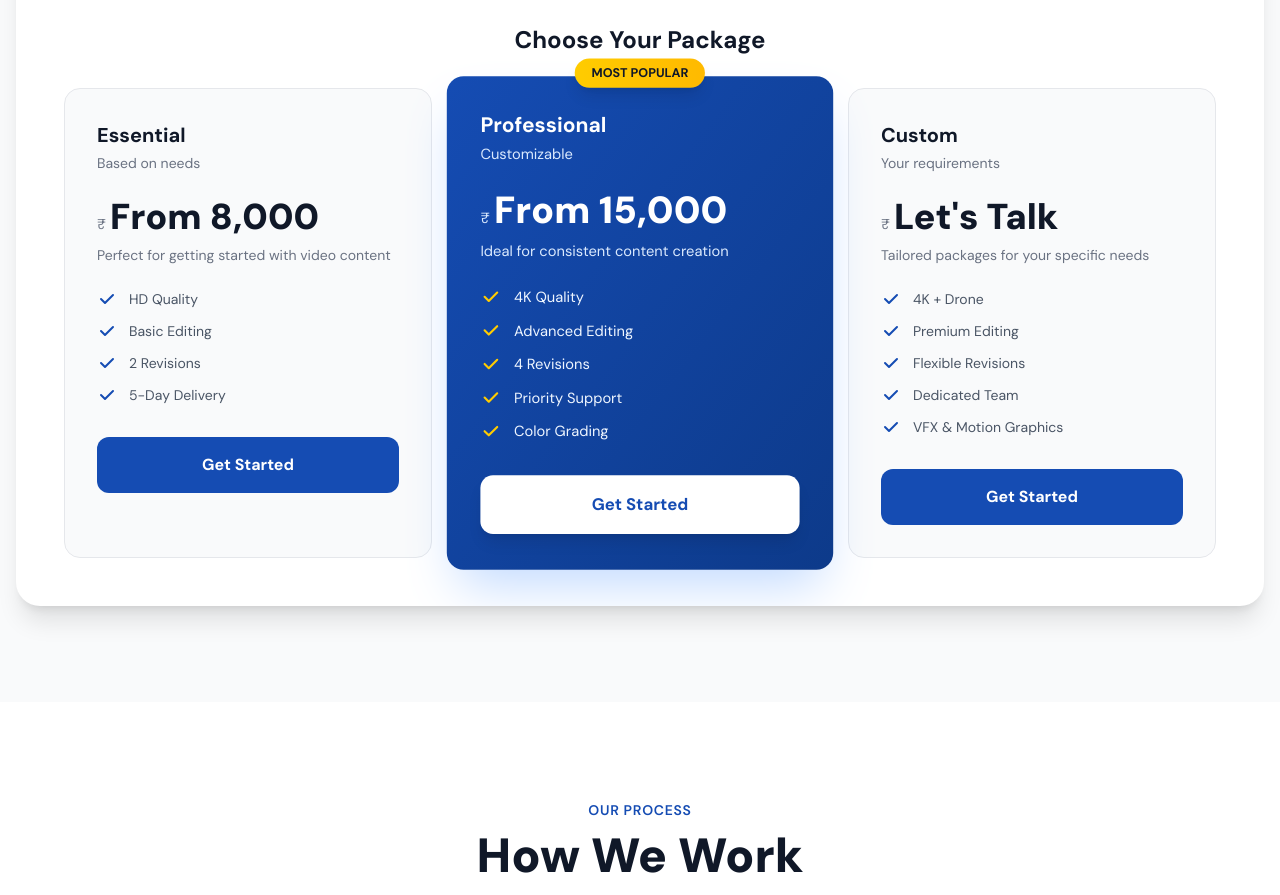
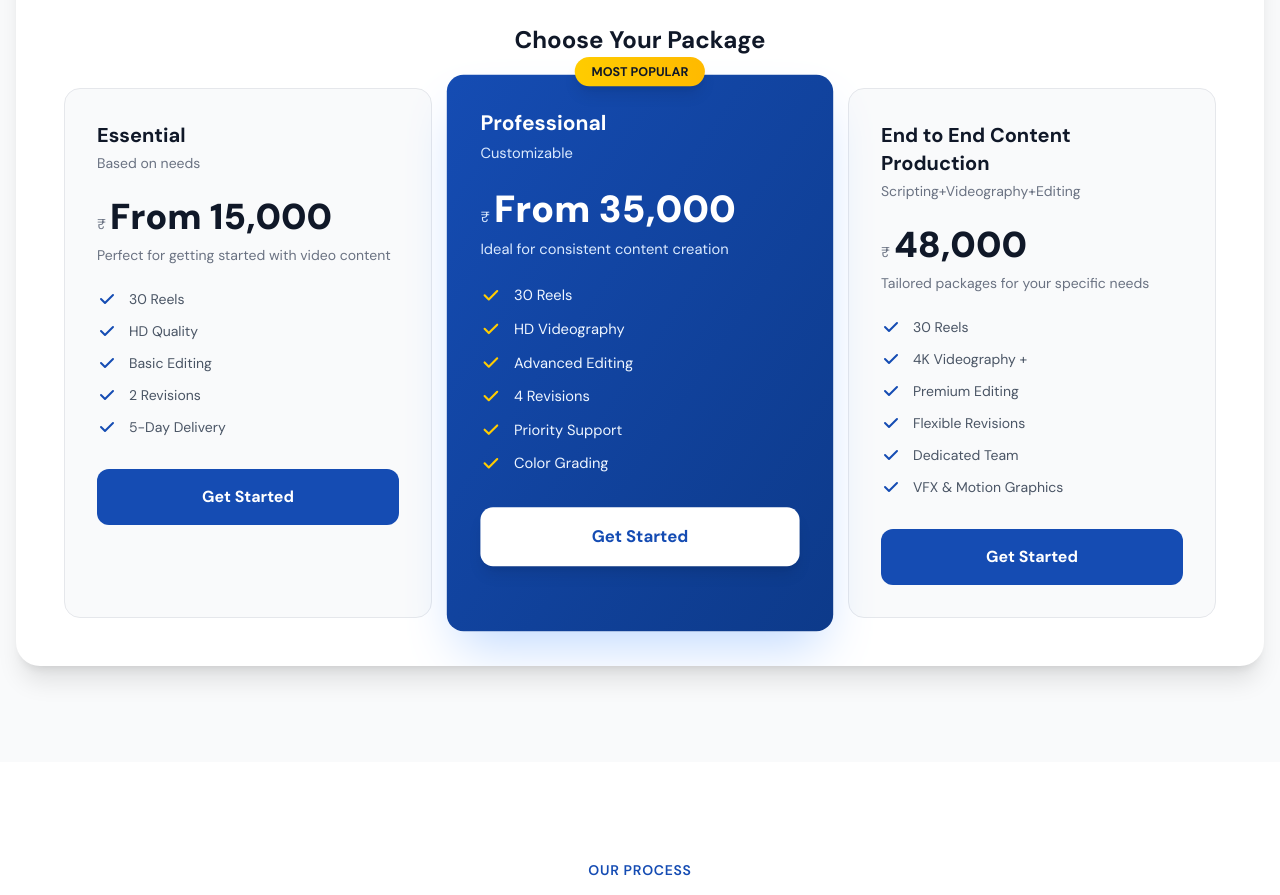
Before and after one commit to thesachinyyadav/withsocio, a Next.js app: page / in a window 1280 px wide. Shown: the part 2440-3335 px from the top of the page. Built offline with nearby package versions, Linux system fonts and the light colour scheme.

Commit message:
chore: update app/page.tsx

```diff
--- a/app/page.tsx
+++ b/app/page.tsx
@@ -149,24 +149,24 @@ const WithSocioPage = () => {
           name: "Essential",
           videos: "Based on needs",
           description: "Perfect for getting started with video content",
-          price: "From 8,000",
-          features: ["HD Quality", "Basic Editing", "2 Revisions", "5-Day Delivery"],
+          price: "From 15,000",
+          features: ["30 Reels","HD Quality", "Basic Editing", "2 Revisions", "5-Day Delivery"],
           highlight: false
         },
         {
           name: "Professional",
           videos: "Customizable",
           description: "Ideal for consistent content creation",
-          price: "From 15,000",
-          features: ["4K Quality", "Advanced Editing", "4 Revisions", "Priority Support", "Color Grading"],
+          price: "From 35,000",
+          features: ["30 Reels","HD Videography", "Advanced Editing", "4 Revisions", "Priority Support", "Color Grading"],
           highlight: true
         },
         {
-          name: "Custom",
-          videos: "Your requirements",
+          name: "End to End Content Production",
+          videos: "Scripting+Videography+Editing",
           description: "Tailored packages for your specific needs",
-          price: "Let's Talk",
-          features: ["4K + Drone", "Premium Editing", "Flexible Revisions", "Dedicated Team", "VFX & Motion Graphics"],
+          price: "48,000",
+          features: ["30 Reels","4K Videography + ", "Premium Editing", "Flexible Revisions", "Dedicated Team", "VFX & Motion Graphics"],
           highlight: false
         }
       ],
@@ -193,26 +193,26 @@ const WithSocioPage = () => {
       packages: [
         {
           name: "Starter",
-          videos: "Based on needs",
+          videos: "Content Strategy + Basic Edits",
           description: "Begin your personal branding journey",
-          price: "From 10,000",
-          features: ["Brand Audit", "Content Strategy", "Social Templates"],
+          price: "From 18,000",
+          features: ["30 Reels","2 Content Strategy Sessions", "Basic Editing", "Social Templates"],
           highlight: false
         },
         {
           name: "Growth",
           videos: "Customizable",
           description: "Build your visibility and reach",
-          price: "From 18,000",
-          features: ["Everything in Starter", "Content Creation", "LinkedIn Makeover", "Monthly Check-ins"],
+          price: "From 40,000",
+          features: ["30 Reels","5 Content Strategy Sessions", "Content Creation", "HD Videography", "Advanced Editing"],
           highlight: true
         },
         {
-          name: "Custom",
-          videos: "Your requirements",
+          name: "End to End Content Production",
+          videos: "Scripting+Videography+Editing",
           description: "Complete branding tailored for you",
-          price: "Let's Talk",
-          features: ["Everything in Growth", "Premium Content", "Engagement Strategy", "1-on-1 Sessions"],
+          price: "52,000",
+          features: ["30 Reels","30 Sessions of Content Strategy", "4K Videography", "Premium Editing", "Flexible Revisions", "Dedicated Team",],
           highlight: false
         }
       ],
@@ -241,7 +241,7 @@ const WithSocioPage = () => {
           name: "Landing Page",
           videos: "Single Page",
           description: "High-converting landing page for your business",
-          price: "From 5,000",
+          price: "From 10,000",
           features: ["Custom Design", "Mobile Responsive", "Contact Form", "Basic SEO", "1 Revision"],
           highlight: false
         },
@@ -249,7 +249,7 @@ const WithSocioPage = () => {
           name: "Business Website",
           videos: "Multi-page",
           description: "Complete website for your business",
-          price: "From 12,000",
+          price: "From 17,000",
           features: ["Custom Multi-page", "CMS Integration", "Blog Setup", "Advanced SEO", "3 Revisions", "Support"],
           highlight: true
         },
@@ -333,7 +333,7 @@ const WithSocioPage = () => {
           name: "Essential",
           videos: "Single Channel",
           description: "Start with one communication channel",
-          price: "From 6,000",
+          price: "From 8,000",
           features: ["1 Channel (SMS/Email/WA)", "Contact Management", "Basic Templates", "Simple Analytics"],
           highlight: false
         },
```
